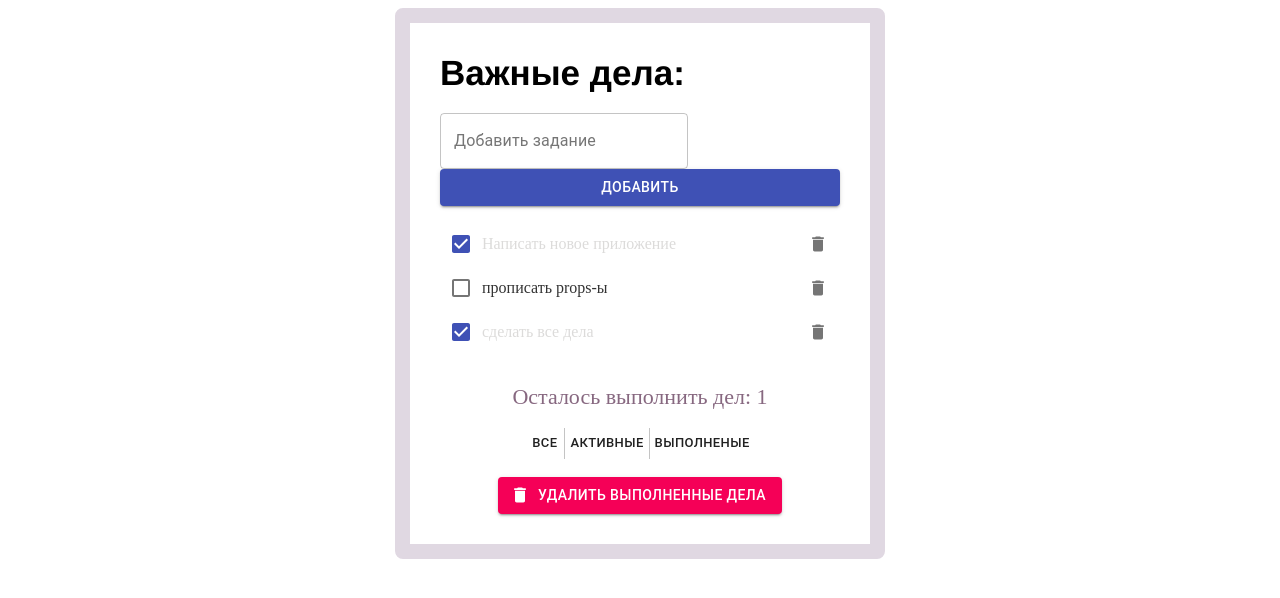
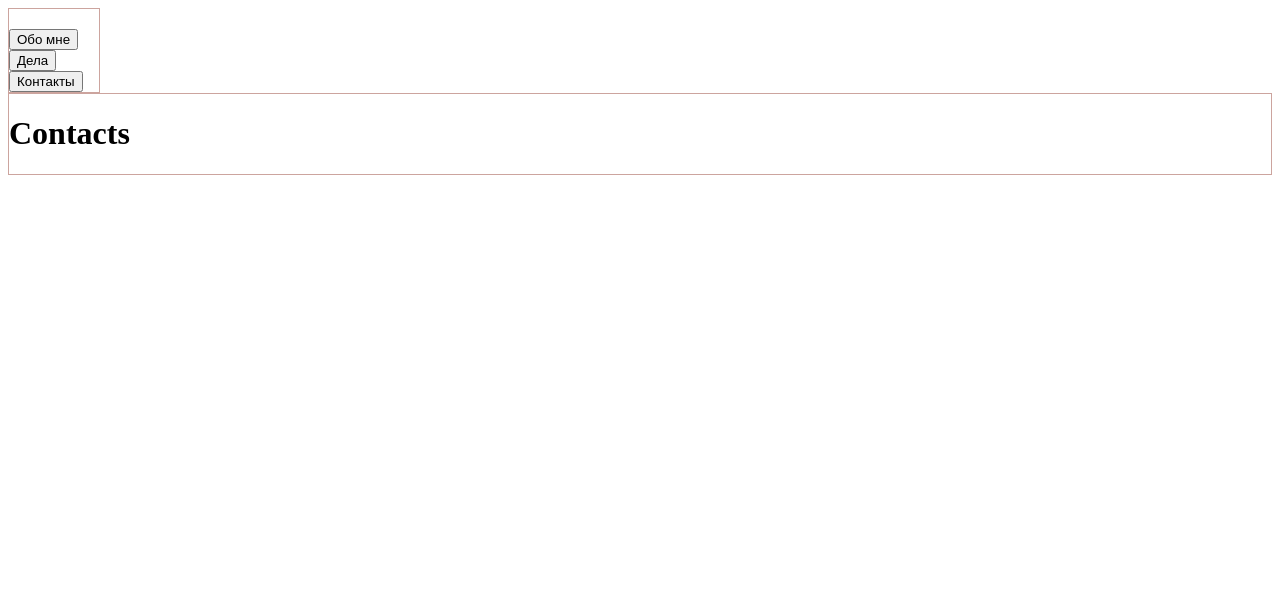
Before and after one commit to WebHeroSchool/lesson-15, a React (Create React App) app: page /contacts in a window 1280 px wide. Shown: the top 598 px of the page. Built offline with nearby package versions, Linux system fonts and the light colour scheme.

Commit message:
урок "React Router"

```diff
--- a/package.json
+++ b/package.json
@@ -9,6 +9,7 @@
     "prop-types": "^15.7.2",
     "react": "^17.0.1",
     "react-dom": "^17.0.1",
+    "react-router-dom": "^5.2.0",
     "react-scripts": "4.0.2",
     "web-vitals": "^1.1.0"
   },
--- /dev/null
+++ b/src/components/About/About.js
@@ -0,0 +1,9 @@
+import React, { useState, useEffect } from 'react';
+
+const About = () => (
+  <div>
+    <h1>About</h1>
+  </div>
+);
+
+export default About;
--- a/src/components/App/App.js
+++ b/src/components/App/App.js
@@ -1,92 +1,32 @@
-import React, { useState,useEffect } from 'react';
-import InputItem from '../InputItem/InputItem';
-import ItemList from '../ItemList/ItemList';
-import Footer from '../Footer/Footer';
+import React, { useState, useEffect } from 'react';
+import { BrowserRouter as Router, Route, Link } from 'react-router-dom';
+
+import Todo from '../Todo/Todo';
+import About from '../About/About';
+import Contacts from '../Contacts/Contacts';
+
 import styles from './App.module.css';
 
-const App = () => {
-  const initialState = {
-    items: [
-      {
-        value: 'Написать новое приложение',
-        isDone: true,
-        id: 1
-      },
-      {
-        value: 'прописать props-ы',
-        isDone: false,
-        id: 2
-      },
-      {
-        value: 'сделать все дела',
-        isDone: true,
-        id: 3
-      }
-    ],
-    count: 3
-  };
-
-  const [items,setItems] = useState(initialState.items);
-  const [count,setCount] = useState(initialState.count);
-
-  useEffect( () => {
-    console.log('update');
-  });
-
-  useEffect( () => {
-    console.log('mount');
-  }, []);
-
-  const onClickDone = id => {
-    const newItemList = items.map(item => {
-      const newItem = { ...item };
-
-      if (item.id === id) {
-        newItem.isDone = !item.isDone;
-      }
-      return newItem;
-    });
-
-    setItems(newItemList);
-  };
-
-  const onClickDelete = id => {
-    const newItemList = items.filter(item => item.id !== id);
-
-    setItems(newItemList);
-    setCount(count => count - 1);
-  };
-
-  const onClickAdd = value => {
-    const newItems = [
-      ...items,
-      {
-        value,
-        isDone: false,
-        id: count + 1
-      }
-    ];
-    setItems(newItems);
-    setCount(count => count + 1);
-  };
-
-  return (
-    <div className={styles.wrap}>
-      <h1 className={styles.title}>Важные дела:</h1>
-      <InputItem onClickAdd={onClickAdd} />
-      <ItemList
-        items={items}
-        onClickDone={onClickDone}
-        onClickDelete={onClickDelete}
-      />
-      <Footer count={items.filter(item => !item.isDone).length} />
+const App = () =>
+  (<Router>
+    <div ClassName={styles.wrap}>
+      <nav className={styles.menu}>
+        <Link to='/'>
+          <button className={styles.link}>Обо мне</button>
+        </Link>
+        <Link to='/todo'>
+          <button className={styles.link}>Дела</button>
+        </Link>
+        <Link to='/contacts'>
+          <button className={styles.link}>Контакты</button>
+        </Link>
+      </nav>
+      <div className={styles.content}>
+        <Route path='/' exact component={About} />
+        <Route path='/todo' component={Todo} />
+        <Route path='/contacts' component={Contacts} />
+      </div>
     </div>
-  )
-};
-
-  App.defaultProps = {
-  isDone: false,
-  count: 0
-};
+  </Router>);
 
 export default App;
--- a/src/components/App/App.module.css
+++ b/src/components/App/App.module.css
@@ -1,15 +1,32 @@
 .wrap {
-  margin: auto;
-  width: 400px;
-  padding: 30px 30px 30px 30px;
-  border: 15px solid #e0d8e2;
-  border-radius: 8px;
+  display: flex;
+  justify-content: space-between;
+  font-family: Helvetica, Arial, sans-serif;
+  margin: 0 520px;
+  align-items: center;
 }
 
-.title{
-  font-family: Helvetica;
-  font-size: 35px;
-  color: #000;
-  margin: 0;
-  margin-bottom: 20px;
+.menu {
+  width: 90px;
+  display: flex;
+  flex-direction: column;
+  justify-content: flex-start;
+  padding-top: 20px;
+  list-style-type: none;
+  border: 1px solid #cca49e;
 }
+
+.Link {
+  border: none;
+  padding: 10px;
+  font-size: 17px;
+  background: transparent;
+  text-align: left;
+  font-family: 'Raleway', sans-serif;
+  font-weight: 500;
+  color: #a64b00;
+}
+
+.content {
+   border: 1px solid #cca49e;
+}
--- /dev/null
+++ b/src/components/Contacts/Contacts.js
@@ -0,0 +1,9 @@
+import React, { useState, useEffect } from 'react';
+
+const Contacts = () => (
+  <div>
+    <h1>Contacts</h1>
+  </div>
+);
+
+export default Contacts;
--- /dev/null
+++ b/src/components/Todo/Todo.js
@@ -0,0 +1,92 @@
+import React, { useState, useEffect } from 'react';
+import InputItem from '../InputItem/InputItem';
+import ItemList from '../ItemList/ItemList';
+import Footer from '../Footer/Footer';
+import styles from './Todo.module.css';
+
+const Todo = () => {
+  const initialState = {
+    items: [
+      {
+        value: 'Написать новое приложение',
+        isDone: true,
+        id: 1
+      },
+      {
+        value: 'прописать props-ы',
+        isDone: false,
+        id: 2
+      },
+      {
+        value: 'сделать все дела',
+        isDone: true,
+        id: 3
+      }
+    ],
+    count: 3
+  };
+
+  const [items,setItems] = useState(initialState.items);
+  const [count,setCount] = useState(initialState.count);
+
+  useEffect( () => {
+    console.log('update');
+  });
+
+  useEffect( () => {
+    console.log('mount');
+  }, []);
+
+  const onClickDone = id => {
+    const newItemList = items.map(item => {
+      const newItem = { ...item };
+
+      if (item.id === id) {
+        newItem.isDone = !item.isDone;
+      }
+      return newItem;
+    });
+
+    setItems(newItemList);
+  };
+
+  const onClickDelete = id => {
+    const newItemList = items.filter(item => item.id !== id);
+
+    setItems(newItemList);
+    setCount(count => count - 1);
+  };
+
+  const onClickAdd = value => {
+    const newItems = [
+      ...items,
+      {
+        value,
+        isDone: false,
+        id: count + 1
+      }
+    ];
+    setItems(newItems);
+    setCount(count => count + 1);
+  };
+
+  return (
+    <div className={styles.wrap}>
+      <h1 className={styles.title}>Важные дела:</h1>
+      <InputItem onClickAdd={onClickAdd} />
+      <ItemList
+        items={items}
+        onClickDone={onClickDone}
+        onClickDelete={onClickDelete}
+      />
+      <Footer count={items.filter(item => !item.isDone).length} />
+    </div>
+  )
+};
+
+  Todo.defaultProps = {
+  isDone: false,
+  count: 0
+};
+
+export default Todo;
--- /dev/null
+++ b/src/components/Todo/Todo.module.css
@@ -0,0 +1,15 @@
+.wrap {
+  margin: auto;
+  width: 400px;
+  padding: 30px 30px 30px 30px;
+  border: 15px solid #e0d8e2;
+  border-radius: 8px;
+}
+
+.title{
+  font-family: Helvetica;
+  font-size: 35px;
+  color: #000;
+  margin: 0;
+  margin-bottom: 20px;
+}
```
Also changed, not shown: 1 other file (tests, documents, lock files or other folders).
